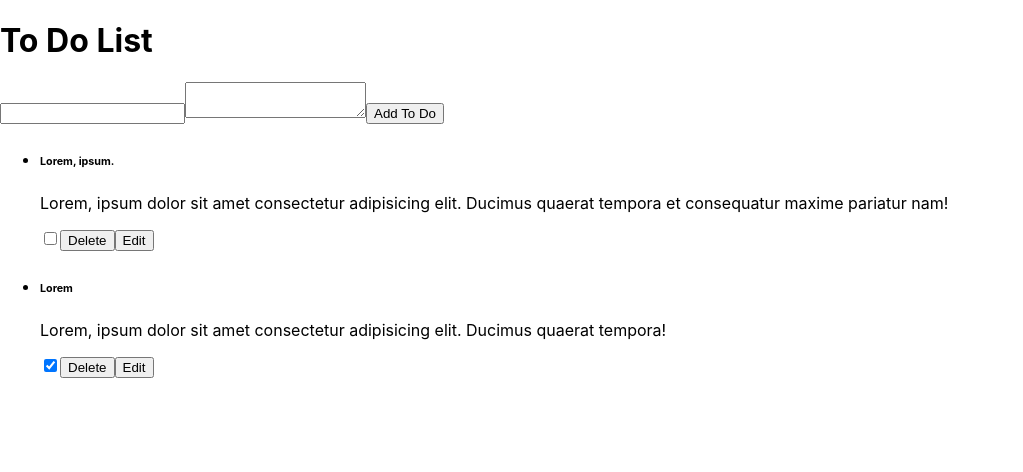
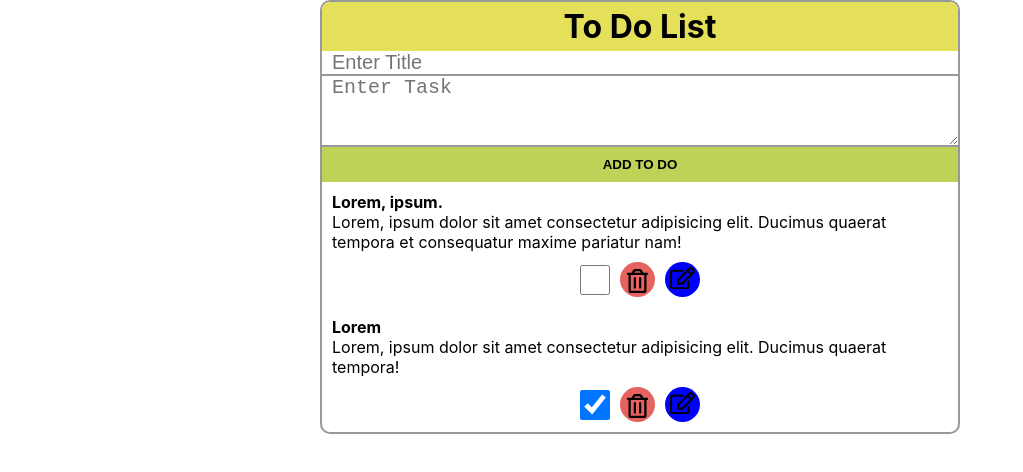
Before and after one commit to GradooC/ToDo, a React (Create React App) app: page / in a window 1280 px wide. Shown: the top 472 px of the page, without its empty margins (0-1023 px from the left). Built offline with nearby package versions, Linux system fonts and the light colour scheme.

Commit message:
Добавлены стили

```diff
--- a/src/components/Container/Container.jsx
+++ b/src/components/Container/Container.jsx
@@ -78,22 +78,26 @@ export const Container = () => {
     return (
         <div className={style.container}>
             <h1 className={style.header}>To Do List</h1>
-            <div className={style.inputSection}>
-                <form onSubmit={handleOnSubmit}>
+            <form onSubmit={handleOnSubmit} className={style.inputSection}>
                 <input
+                    className={style.title}
+                    autoComplete="off"
+                    placeholder='Enter Title'
                     type="text"
                     name="title"
                     value={title}
                     onChange={handleTitleChange}
                 />
                 <textarea
+                    className={style.body}
+                    placeholder='Enter Task'
+                    rows={3}
                     name="body"
                     value={body}
                     onChange={handleBodyChange}
                 ></textarea>
-                    <button>Add To Do</button>
+                <button className={style.addButton}>Add To Do</button>
             </form>
-            </div>
             <ul className={style.todoList}>
                 {[...todos]
                     .sort((a, b) => -a.title.localeCompare(b.title))
--- a/src/components/Container/style.module.css
+++ b/src/components/Container/style.module.css
@@ -0,0 +1,46 @@
+.container {
+    margin:  0 auto;
+    width: 50%;
+    display: flex;
+    flex-direction: column;
+    border-radius: 10px;
+    overflow: hidden;
+    border: 2px solid var(--gray);;
+}
+
+.header {
+    background-color: var(--yellow);
+    text-align: center;
+    padding: 5px 0;
+}
+
+.inputSection {
+    display: flex;
+    flex-direction: column;
+}
+
+.title {
+    /* height: 40px; */
+    padding: 0 10px;
+    font-size: 20px;
+    outline: none;
+    border: none;
+    border-bottom: 2px solid var(--gray);
+}
+
+.body {
+    outline: none;
+    padding: 0 10px;
+    font-size: 20px;
+    border: none;
+    border-bottom: 2px solid var(--gray);
+}
+
+.addButton {
+    border: none;
+    outline: none;
+    padding: 10px 0;
+    text-transform: uppercase;
+    background-color: var(--green);
+    font-weight: 800;
+}
--- a/src/components/TodoItem/TodoItem.jsx
+++ b/src/components/TodoItem/TodoItem.jsx
@@ -1,5 +1,7 @@
 import React from 'react'
 
+import { ReactComponent as Edit } from '../../assets/edit.svg';
+import { ReactComponent as Trash } from '../../assets/trash.svg';
 import style from './style.module.css'
 
 export const TodoItem = ({
@@ -22,11 +24,19 @@ export const TodoItem = ({
 
     return (
         <li className={style.todoItem}>
-            <h6>{title}</h6>
-            <p>{body}</p>
-            <input type="checkbox" name="competed" id="" onChange={handleComplete} checked={isCompleted} />
-            <button onClick={handleDelete}>Delete</button>
-            <button onClick={handleEdit}>Edit</button>
+            <h4 className={style.title}>{title}</h4>
+            <p className={style.body}>{body}</p>
+            <div className={style.controls}>
+                <input
+                className={style.checkbox}
+                    type="checkbox"
+                    name="competed"
+                    onChange={handleComplete}
+                    checked={isCompleted}
+                />
+                <div className={style.deleteBtn} onClick={handleDelete}><Trash /></div>
+                <div className={style.editBtn} onClick={handleEdit}><Edit /></div>
+            </div>
         </li>
     )
 }
--- a/src/components/TodoItem/style.module.css
+++ b/src/components/TodoItem/style.module.css
@@ -0,0 +1,35 @@
+.todoItem {
+    padding: 10px;
+}
+
+.controls {
+    display: flex;
+    align-items: center;
+    justify-content: center;
+    margin-top: 10px;
+}
+
+.editBtn {
+    cursor: pointer;
+    padding: 5px;
+    width: 35px;
+    height: 35px;
+    border-radius: 50px;
+    background-color: blue;
+
+}
+
+.deleteBtn {
+    cursor: pointer;
+    padding: 7px;
+    width: 35px;
+    height: 35px;
+    border-radius: 50px;
+    background-color: var(--red);
+    margin: 0 10px;
+}
+
+.checkbox {
+    width: 30px;
+    height: 30px;
+}
--- a/src/index.css
+++ b/src/index.css
@@ -1,10 +1,16 @@
 :root {
-  --white: '#FFFFFF';
-  --gray: '#999799';
-  --green: '#BDD358';
-  --red: '#E5625E';
-  --yellow: '#E5E059';
+  --white: #FFFFFF;
+  --gray: #999799;
+  --green: #BDD358;
+  --red: #E5625E;
+  --yellow: #E5E059;
 
+}
+
+* {
+  margin: 0;
+  padding: 0;
+  box-sizing: border-box;
 }
 
 body {
```
Also changed, not shown: src/assets/edit.svg (added), src/assets/trash.svg (added). Lines whose indentation alone changed are shown as unchanged.
